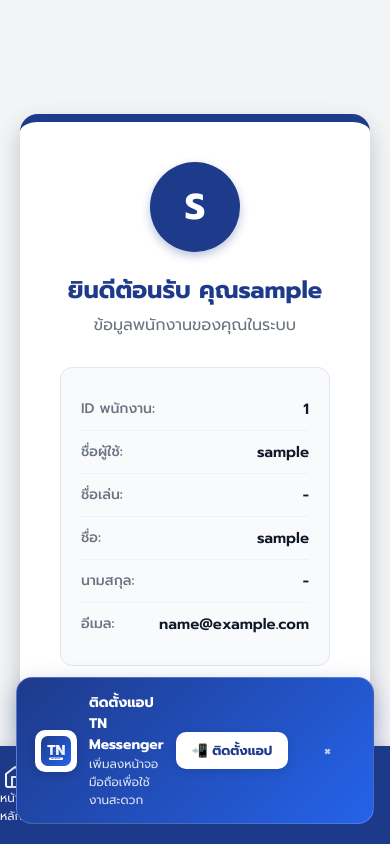
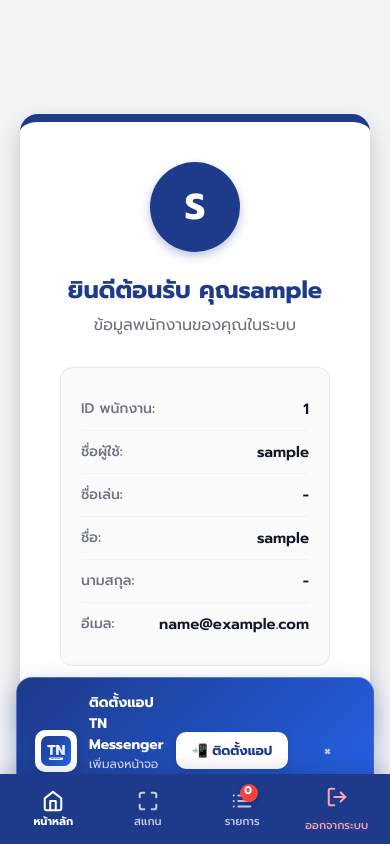
Before and after one commit to MyNameTakopiii/tn_messenger, a website built with Vite: page employee/home.html in a window 390 px wide. Built offline with nearby package versions, Linux system fonts and the light colour scheme; no server answers; sample sign-in values are in the browser's storage.

Commit message:
[fix] mobile bottom nav layout and flex width alignment

```diff
--- a/src/styles/global.css
+++ b/src/styles/global.css
@@ -109,47 +109,76 @@ button:disabled {
   left: 0;
   right: 0;
   background: var(--primary);
-  display: flex;
-  justify-content: space-around;
-  align-items: center;
-  padding: 12px 0;
-  box-shadow: 0 -2px 10px rgba(0, 0, 0, 0.1);
-  z-index: 1000;
+  display: flex !important;
+  flex-direction: row !important;
+  justify-content: space-around !important;
+  align-items: center !important;
+  padding: 8px 6px calc(8px + env(safe-area-inset-bottom, 0px)) !important;
+  box-shadow: 0 -4px 20px rgba(0, 0, 0, 0.15) !important;
+  z-index: 10000 !important;
+  box-sizing: border-box !important;
+  width: 100% !important;
 }
 
-.nav-item {
-  display: flex;
-  flex-direction: column;
-  align-items: center;
-  color: rgba(255, 255, 255, 0.7);
-  text-decoration: none;
-  font-size: 12px;
-  transition: all 0.2s ease;
-  background: none;
-  border: none;
-  cursor: pointer;
-  font-family: inherit;
-  position: relative;
+.nav-item,
+button.nav-item,
+a.nav-item {
+  display: flex !important;
+  flex-direction: column !important;
+  align-items: center !important;
+  justify-content: center !important;
+  color: rgba(255, 255, 255, 0.75);
+  text-decoration: none !important;
+  font-size: 11px !important;
+  font-weight: 500 !important;
+  transition: all 0.2s ease !important;
+  background: transparent !important;
+  border: none !important;
+  cursor: pointer !important;
+  font-family: inherit !important;
+  position: relative !important;
+  width: 25% !important;
+  flex: 1 1 0 !important;
+  padding: 4px 0 !important;
+  margin: 0 !important;
+  box-shadow: none !important;
+  border-radius: 0 !important;
+  transform: none !important;
+  box-sizing: border-box !important;
 }
 
 .nav-item.active {
-  color: white;
+  color: #ffffff !important;
+  font-weight: 700 !important;
 }
 
-.nav-item i {
-  margin-bottom: 4px;
-  width: 20px;
-  height: 20px;
+.nav-item i,
+.nav-item svg {
+  margin-bottom: 3px !important;
+  width: 22px !important;
+  height: 22px !important;
+  stroke-width: 2.2 !important;
+  display: block !important;
 }
 
-.nav-item:hover {
-  color: white;
+.nav-item span {
+  font-size: 11px !important;
+  line-height: 1.2 !important;
+  white-space: nowrap !important;
+  display: block !important;
+}
+
+.nav-item:hover,
+.nav-item:focus {
+  color: #ffffff !important;
+  background: transparent !important;
+  transform: none !important;
 }
 
 .task-count-badge {
   position: absolute;
-  top: -4px;
-  right: -8px;
+  top: -2px;
+  right: calc(50% - 16px);
   background: #ef4444;
   color: white;
   font-size: 10px;
@@ -161,6 +190,7 @@ button:disabled {
   align-items: center;
   justify-content: center;
   padding: 0 4px;
+  box-shadow: 0 2px 5px rgba(0,0,0,0.2);
 }
 
 /* Loading state overlay */
```
